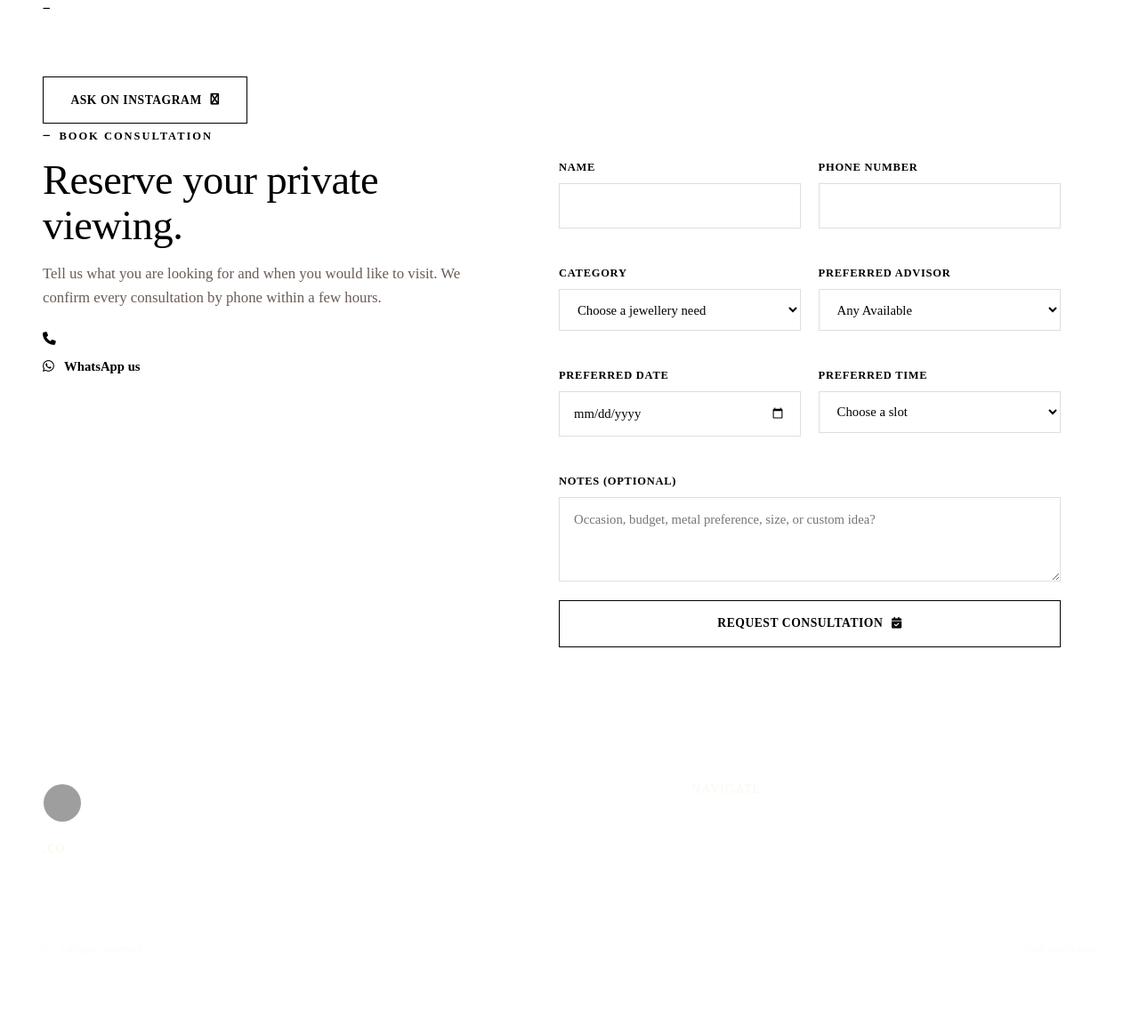
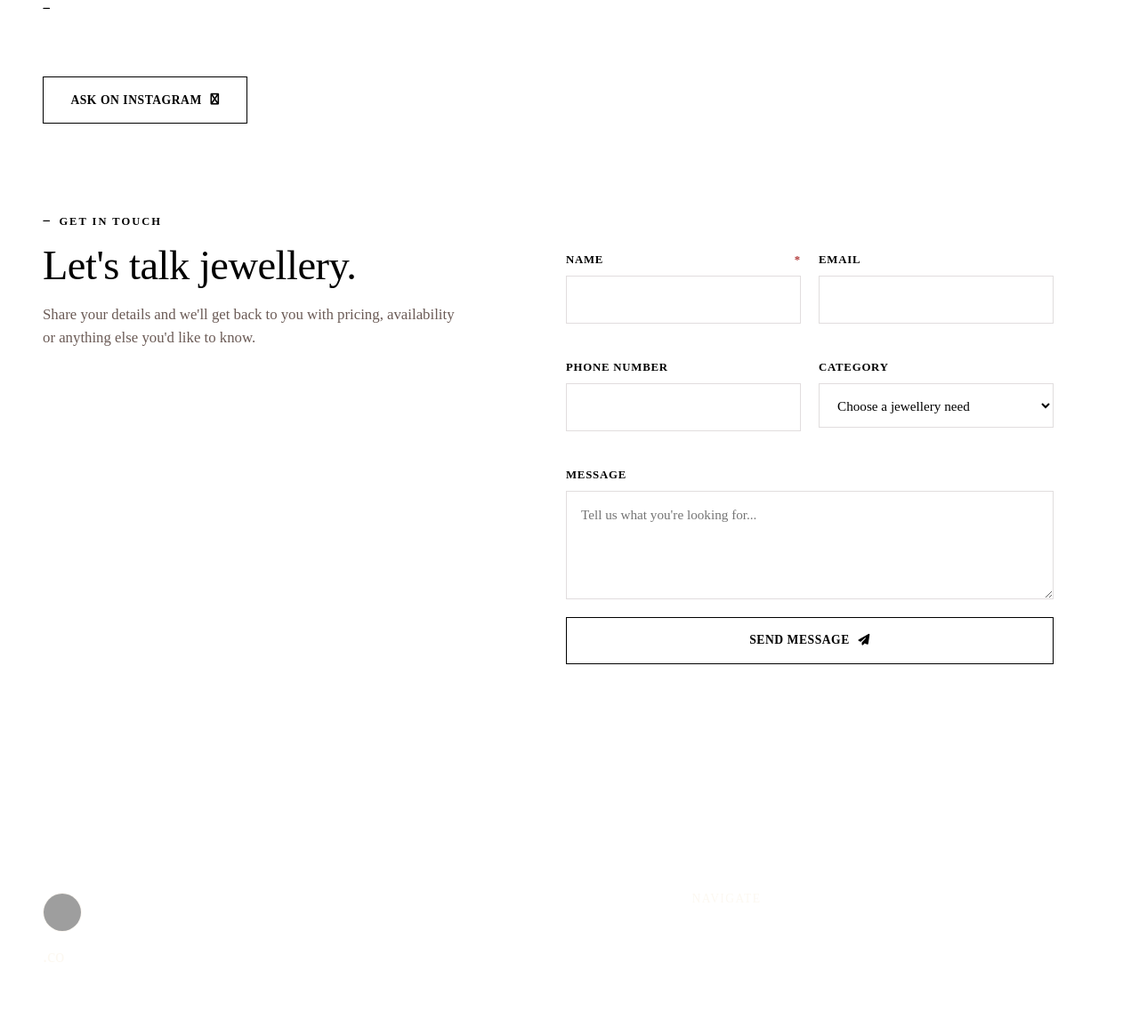
Before and after one commit to Shazia-Zameer-999/sample2-zewarish, a Flask app: template templates/index.html in a window 1280 px wide. Shown: the part 3181-4345 px from the top of the page at 89% size. Before the commit the page ends 4140 px from the top, so only its background shows below. Run offline with Flask 3, Linux system fonts and the light colour scheme; the template is opened without the code that fills it, so the values that code supplies are empty; some libraries are stand-ins or nearby versions; grey boxes are pictures that could not be loaded.

Commit message:
changes made

```diff
--- a/app.py
+++ b/app.py
@@ -1,10 +1,19 @@
 import logging
 import os
+from dotenv import load_dotenv
+
+load_dotenv()  # add this before anything reads os.environ
 
 from flask import Flask
-
 from config import CONFIG_MAP
 from blueprints.main import main_bp
+import resend
+from flask import request, redirect, url_for, flash, jsonify
+import html
+
+resend.api_key = os.environ.get("RESEND_API_KEY")
+print("Resend API Key:", resend.api_key)  # should now print the real key
+print("Resend API Key:", resend.api_key)  # Debugging line to check if the API key is set
 
 
 def create_app():
@@ -26,6 +35,50 @@ def create_app():
         app.logger.exception("Server error")
         return "Something went wrong. Please try again shortly.", 500
 
+    @app.route("/contact", methods=["POST"])
+    def contact():
+        data = request.get_json(silent=True) or {}
+
+        name = data.get("name", "").strip()
+        email = data.get("email", "").strip()
+        phone = data.get("phone", "").strip()
+        category = data.get("service", "").strip()
+        message = data.get("notes", "").strip()
+
+        if not name:
+            return jsonify({"ok": False, "message": "Name is required."}), 400
+
+        # Escape user input before dropping it into HTML email
+        safe_name = html.escape(name)
+        safe_email = html.escape(email) if email else "Not provided"
+        safe_phone = html.escape(phone) if phone else "Not provided"
+        safe_category = html.escape(category) if category else "Not specified"
+        safe_message = html.escape(message).replace("\n", "<br>") if message else "No message"
+
+        html_body = f"""
+        <h2>New Jewellery Enquiry</h2>
+        <p><strong>Name:</strong> {safe_name}</p>
+        <p><strong>Email:</strong> {safe_email}</p>
+        <p><strong>Phone:</strong> {safe_phone}</p>
+        <p><strong>Category:</strong> {safe_category}</p>
+        <p><strong>Message:</strong><br>{safe_message}</p>
+        """
+
+        try:
+            params = {
+                "from": "Website Contact <onboarding@resend.dev>",
+                "to": ["zewarishhh@gmail.com"],
+                "subject": f"New Enquiry from {name}",
+                "html": html_body,
+            }
+            if email:
+                params["reply_to"] = email
+
+            resend.Emails.send(params)
+            return jsonify({"ok": True, "message": "Thanks! We'll be in touch soon."})
+        except Exception as e:
+            print("Resend error:", e)
+            return jsonify({"ok": False, "message": "Something went wrong. Please try again."}), 500
     return app
 
 
--- a/content/homepage.json
+++ b/content/homepage.json
@@ -7,8 +7,8 @@
     "primary_cta_target": "https://www.instagram.com/zewarish.co/",
     "secondary_cta": "Explore Collections",
     "secondary_cta_target": "#gallery",
-    "stat_badge_number": "120+",
-    "stat_badge_label": "pieces crafted",
+    "stat_badge_number": "100+",
+    "stat_badge_label": "pieces sold",
     "scroll_hint": "Scroll to explore"
   },
   "about": {
--- a/content/navigation.json
+++ b/content/navigation.json
@@ -3,11 +3,13 @@
   "logo_suffix": "Jewellery",
   "links": [
     { "label": "House", "target": "#about" },
-    { "label": "Services", "target": "#services" },
+    { "label": "Why Choose Us", "target": "#why-choose" },
     { "label": "Collections", "target": "#gallery" },
     { "label": "Reviews", "target": "#testimonials" },
+    { "label": "Founder", "target": "#team" },
+    { "label": "Instagram", "target": "#instagram" },
     { "label": "FAQ", "target": "#faq" },
-    { "label": "Contact", "target": "#contact" }
+    { "label": "Contact", "target": "#book.booking" }
   ],
   "cta_label": "Book Consultation",
   "cta_target": "#book"
--- a/content/socials.json
+++ b/content/socials.json
@@ -4,5 +4,5 @@
   "whatsapp": "https://wa.me/918765071161",
   "youtube": "",
   "google_reviews": "https://g.page/r/zewarish/review",
-  "email": "mailto:hello@zewarish.com"
+  "email": "mailto:zewarishhh@gmail.com"
 }
--- a/static/css/main.css
+++ b/static/css/main.css
@@ -2668,6 +2668,8 @@ line-height:1.75;
 .booking {
   background: linear-gradient(180deg, var(--ivory), #f6e9e2);
   position: relative;
+  /* Added: Fluid padding so it breathes correctly on all devices */
+  padding: clamp(4rem, 8vw, 6rem) 0;
 }
 .booking__thread {
   position: absolute;
@@ -2680,59 +2682,74 @@ line-height:1.75;
 .booking__grid {
   display: grid;
   grid-template-columns: 0.85fr 1.15fr;
-  gap: 4rem;
+  /* Adjusted gap for better desktop balance */
+  gap: clamp(3rem, 5vw, 5rem);
   align-items: start;
 }
 .booking__contact-quick {
   display: flex;
   flex-direction: column;
-  gap: 0.8rem;
-  margin-top: 1.6rem;
+  gap: 1rem; /* Slightly increased gap so touch targets don't overlap */
+  margin-top: 2rem;
 }
 .booking__contact-quick a {
   display: inline-flex;
   align-items: center;
   gap: 0.7rem;
   font-weight: 700;
-  font-size: 0.92rem;
+  font-size: 0.95rem;
   color: var(--bordeaux);
+  transition: color 0.3s var(--ease);
+}
+.booking__contact-quick a:hover {
+  color: var(--gold);
 }
 .booking__form {
   background: #fff;
   border-radius: var(--radius-lg);
-  padding: 2.5rem;
+  padding: clamp(1.8rem, 4vw, 3rem); /* Fluid padding for the form card */
   box-shadow: var(--shadow-soft);
 }
 .form-row {
   display: grid;
   grid-template-columns: 1fr 1fr;
-  gap: 1.2rem;
+  gap: 1.25rem;
 }
 .form-field {
-  margin-bottom: 1.3rem;
+  margin-bottom: 1.25rem;
   display: flex;
   flex-direction: column;
   gap: 0.5rem;
 }
 .form-field label {
-  font-size: 0.78rem;
+  font-size: 0.8rem;
   font-weight: 700;
   text-transform: uppercase;
   letter-spacing: 0.06em;
   color: var(--ink);
+  display: flex;
+  justify-content: space-between;
+}
+/* Added styling for the required asterisk */
+.form-field label span {
+  color: #b23a3a;
 }
 .form-field input,
 .form-field select,
 .form-field textarea {
   border: 1.5px solid rgba(42, 15, 22, 0.14);
   border-radius: var(--radius-sm);
-  padding: 0.85rem 1rem;
+  padding: 0.9rem 1rem;
   font-family: var(--font-body);
-  font-size: 0.92rem;
+  font-size: 0.95rem;
   color: var(--ink);
   background: var(--ivory);
-  transition: border-color 0.3s var(--ease);
+  transition: border-color 0.3s var(--ease), background-color 0.3s var(--ease);
   width: 100%;
+}
+.form-field textarea {
+  resize: vertical;
+  min-height: 100px;
 }
 .form-field input:focus,
 .form-field select:focus,
@@ -2751,6 +2768,7 @@ line-height:1.75;
   font-size: 0.88rem;
   font-weight: 600;
   min-height: 1.2em;
+  text-align: center;
 }
 .form-status.is-success {
   color: var(--success);
@@ -2758,18 +2776,24 @@ line-height:1.75;
 .form-status.is-error {
   color: #b23a3a;
 }
+.form-status--success { color: #2e7d32; }
+.form-status--error { color: #c62828; }
 @media (max-width: 900px) {
   .booking__grid {
     grid-template-columns: 1fr;
     gap: 2.5rem;
   }
+  .booking__intro {
+    text-align: center;
+  }
+  .booking__contact-quick {
+    align-items: center;
+  }
 }
 @media (max-width: 560px) {
   .form-row {
     grid-template-columns: 1fr;
-  }
-  .booking__form {
-    padding: 1.6rem;
+    gap: 0;
   }
 }
 
--- a/static/js/forms.js
+++ b/static/js/forms.js
@@ -1,6 +1,4 @@
-/* forms.js — booking + newsletter submission, FAQ accordion */
 document.addEventListener("DOMContentLoaded", () => {
-  /* ---------------- FAQ accordion ---------------- */
   document.querySelectorAll(".faq-item__q").forEach((btn) => {
     btn.addEventListener("click", () => {
       const item = btn.closest(".faq-item");
@@ -10,29 +8,14 @@ document.addEventListener("DOMContentLoaded", () => {
     });
   });
 
-  /* ---------------- Booking date min = today ---------------- */
-  const dateInput = document.getElementById("bf-date");
-  if (dateInput) dateInput.min = new Date().toISOString().split("T")[0];
-
-  /* ---------------- Generic form submit handler ---------------- */
-  function clearErrors(form) {
-    form.querySelectorAll(".form-error").forEach((el) => (el.textContent = ""));
-  }
-  function showErrors(form, errors) {
-    Object.entries(errors).forEach(([field, message]) => {
-      const el = form.querySelector(`[data-error-for="${field}"]`);
-      if (el) el.textContent = message;
-    });
-  }
-  async function submitForm(form, url, statusEl, successMessage) {
-    clearErrors(form);
-    if (statusEl) { statusEl.textContent = ""; statusEl.className = "form-status"; }
+  async function submitForm(form, url, statusEl) {
     const formData = new FormData(form);
     const payload = Object.fromEntries(formData.entries());
 
     const submitBtn = form.querySelector('button[type="submit"]');
     const originalHTML = submitBtn ? submitBtn.innerHTML : "";
     if (submitBtn) { submitBtn.disabled = true; submitBtn.innerHTML = "<span>Sending&hellip;</span>"; }
+    if (statusEl) { statusEl.textContent = ""; statusEl.className = "form-status"; }
 
     try {
       const res = await fetch(url, {
@@ -41,31 +24,28 @@ document.addEventListener("DOMContentLoaded", () => {
         body: JSON.stringify(payload),
       });
       const data = await res.json();
-      if (!res.ok || !data.ok) {
-        if (data.errors) showErrors(form, data.errors);
-        if (statusEl) { statusEl.textContent = data.errors?._general || "Please check the fields above."; statusEl.classList.add("is-error"); }
-        return;
+
+      if (statusEl) {
+        statusEl.textContent = data.message || (data.ok ? "Sent!" : "Something went wrong.");
+        statusEl.className = "form-status " + (data.ok ? "form-status--success" : "form-status--error");
       }
-      if (statusEl) { statusEl.textContent = data.message || successMessage; statusEl.classList.add("is-success"); }
-      form.reset();
-      const dateInput = document.getElementById("bf-date");
-      if (dateInput) dateInput.min = new Date().toISOString().split("T")[0];
+
+      if (data.ok) form.reset();
     } catch (err) {
-      if (statusEl) { statusEl.textContent = "Network error. Please call us directly."; statusEl.classList.add("is-error"); }
+      console.error("Form submission error:", err);
+      if (statusEl) {
+        statusEl.textContent = "Network error. Please try again.";
+        statusEl.className = "form-status form-status--error";
+      }
     } finally {
       if (submitBtn) { submitBtn.disabled = false; submitBtn.innerHTML = originalHTML; }
     }
   }
 
   const bookingForm = document.getElementById("bookingForm");
+  const bookingStatus = document.getElementById("bookingStatus");
   bookingForm?.addEventListener("submit", (e) => {
     e.preventDefault();
-    submitForm(bookingForm, "/api/book", document.getElementById("bookingStatus"), "Consultation requested!");
-  });
-
-  const newsletterForm = document.getElementById("newsletterForm");
-  newsletterForm?.addEventListener("submit", (e) => {
-    e.preventDefault();
-    submitForm(newsletterForm, "/api/newsletter", document.getElementById("newsletterStatus"), "You're on the list.");
+    submitForm(bookingForm, "/contact", bookingStatus);
   });
 });
--- a/templates/partials/footer.html
+++ b/templates/partials/footer.html
@@ -3,7 +3,7 @@
   <div class="container">
     <div class="site-footer__grid">
       <div class="site-footer__brand">
-        <img class="site-footer__mark" src="/static/images/image.png" alt="">
+        <img class="site-footer__mark" src="/static/images/image.png" alt="" />
         <h3>{{ content.business.name }}.co</h3>
         <p>{{ content.business.tagline }}</p>
         <div class="site-footer__socials">
@@ -31,11 +31,10 @@
 
     <div class="site-footer__bottom">
       <span
-        >&copy; {{ content.business.founded_year }}
-        {{ content.business.name }}. All rights reserved.</span>
-      <span class="site-footer__engine-note"
-        >Built with Love.</span
+        >&copy; {{ content.business.founded_year }} {{ content.business.name }}.
+        All rights reserved.</span
       >
+      <span class="site-footer__engine-note">Built with Love.</span>
     </div>
   </div>
 </footer>
--- a/templates/sections/booking.html
+++ b/templates/sections/booking.html
@@ -3,75 +3,59 @@
   <div class="booking__thread"></div>
   <div class="container booking__grid">
     <div class="booking__intro" data-reveal>
-      <span class="eyebrow"><i class="fa-solid fa-minus"></i> Book Consultation</span>
-      <h2 class="section-title">Reserve your private viewing.</h2>
-      <p class="section-subtitle">Tell us what you are looking for and when you would like to visit. We confirm every consultation by phone within a few hours.</p>
+      <span class="eyebrow"><i class="fa-solid fa-minus"></i> Get in Touch </span>
+      <h2 class="section-title">Let's talk jewellery.</h2>
+      <p class="section-subtitle">Share your details and we'll get back to you with pricing,
+        availability or anything else you'd like to know.</p>
       <div class="booking__contact-quick">
-        <a href="tel:{{ content.business.phone | replace(' ', '') }}"><i class="fa-solid fa-phone"></i> {{ content.business.phone_display }}</a>
-        <a href="{{ content.socials.whatsapp }}" target="_blank" rel="noopener"><i class="fa-brands fa-whatsapp"></i> WhatsApp us</a>
+        {% if content.socials.instagram %}
+        <a href="{{ content.socials.instagram }}" target="_blank" rel="noopener"><i class="fa-brands fa-instagram"></i> Instagram</a>
+        {% endif %}
+        {% if content.socials.email %}
+        <a href="mailto:{{ content.socials.email }}"><i class="fa-solid fa-envelope"></i> Email Us</a>
+        {% endif %}
       </div>
     </div>
 
-    <form class="booking__form" id="bookingForm" data-reveal novalidate>
+    <form method="POST" action="{{ url_for('contact') }}" class="booking__form" id="bookingForm" data-reveal novalidate>
       <div class="form-row">
         <div class="form-field">
-          <label for="bf-name">Name</label>
+          <label for="bf-name">Name <span aria-hidden="true">*</span></label>
           <input type="text" id="bf-name" name="name" required>
           <span class="form-error" data-error-for="name"></span>
         </div>
         <div class="form-field">
-          <label for="bf-phone">Phone Number</label>
-          <input type="tel" id="bf-phone" name="phone" >
-          <span class="form-error" data-error-for="phone"></span>
+          <label for="bf-email">Email</label>
+          <input type="email" id="bf-email" name="email">
+          <span class="form-error" data-error-for="email"></span>
         </div>
       </div>
 
       <div class="form-row">
         <div class="form-field">
-  <label for="bf-service">Category</label>
-  <select id="bf-service" name="service" required>
-    <option value="" disabled selected>Choose a jewellery need</option>
-
-    {% for cat in content.services.categories %}
-      <option value="{{ cat.title }}">{{ cat.title }}</option>
-    {% endfor %}
-
-  </select>
-  <span class="form-error" data-error-for="service"></span>
-</div>
-        <div class="form-field">
-          <label for="bf-stylist">Preferred Advisor</label>
-          <select id="bf-stylist" name="stylist">
-            <option value="Any Available">Any Available</option>
-            {% for m in content.team.members %}<option value="{{ m.name }}">{{ m.name }} &mdash; {{ m.role }}</option>{% endfor %}
-          </select>
-        </div>
-      </div>
-
-      <div class="form-row">
-        <div class="form-field">
-          <label for="bf-date">Preferred Date</label>
-          <input type="date" id="bf-date" name="date" required>
-          <span class="form-error" data-error-for="date"></span>
+          <label for="bf-phone">Phone Number</label>
+          <input type="tel" id="bf-phone" name="phone">
+          <span class="form-error" data-error-for="phone"></span>
         </div>
         <div class="form-field">
-          <label for="bf-time">Preferred Time</label>
-          <select id="bf-time" name="time" required>
-            <option value="" disabled selected>Choose a slot</option>
-            <option>10:00 AM</option><option>11:30 AM</option><option>1:00 PM</option>
-            <option>2:30 PM</option><option>4:00 PM</option><option>5:30 PM</option><option>7:00 PM</option>
+          <label for="bf-service">Category</label>
+          <select id="bf-service" name="service">
+            <option value="" disabled selected>Choose a jewellery need</option>
+            {% for cat in content.services.categories %}
+              <option value="{{ cat.title }}">{{ cat.title }}</option>
+            {% endfor %}
           </select>
-          <span class="form-error" data-error-for="time"></span>
+          <span class="form-error" data-error-for="service"></span>
         </div>
       </div>
 
       <div class="form-field">
-        <label for="bf-notes">Notes (optional)</label>
-        <textarea id="bf-notes" name="notes" rows="3" placeholder="Occasion, budget, metal preference, size, or custom idea?"></textarea>
+        <label for="bf-notes">Message</label>
+        <textarea id="bf-notes" name="notes" rows="4" placeholder="Tell us what you're looking for..."></textarea>
       </div>
 
       <button type="submit" class="btn btn-thread btn-thread--primary btn-thread--block" data-magnetic>
-        <span>Request Consultation</span><i class="fa-solid fa-calendar-check"></i>
+        <span>Send Message</span><i class="fa-solid fa-paper-plane"></i>
       </button>
       <div class="form-status" id="bookingStatus" role="status" aria-live="polite"></div>
     </form>
```
Also changed, not shown: 1 other file.
